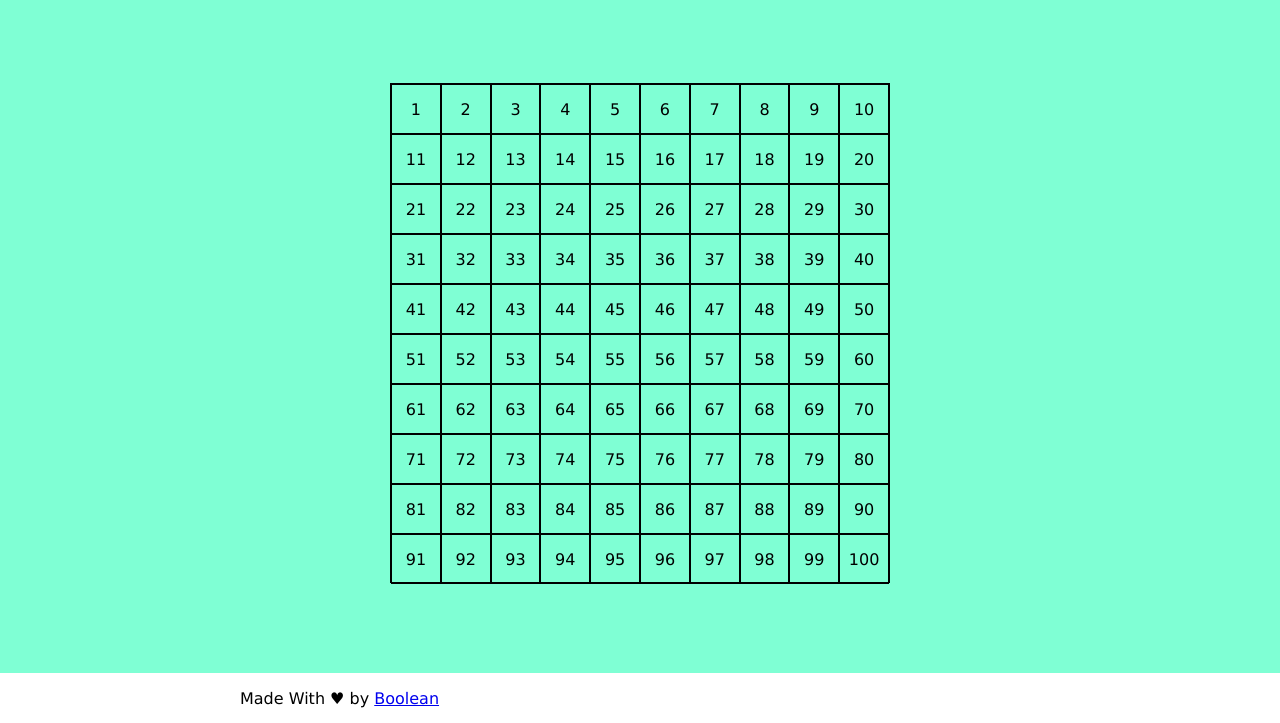
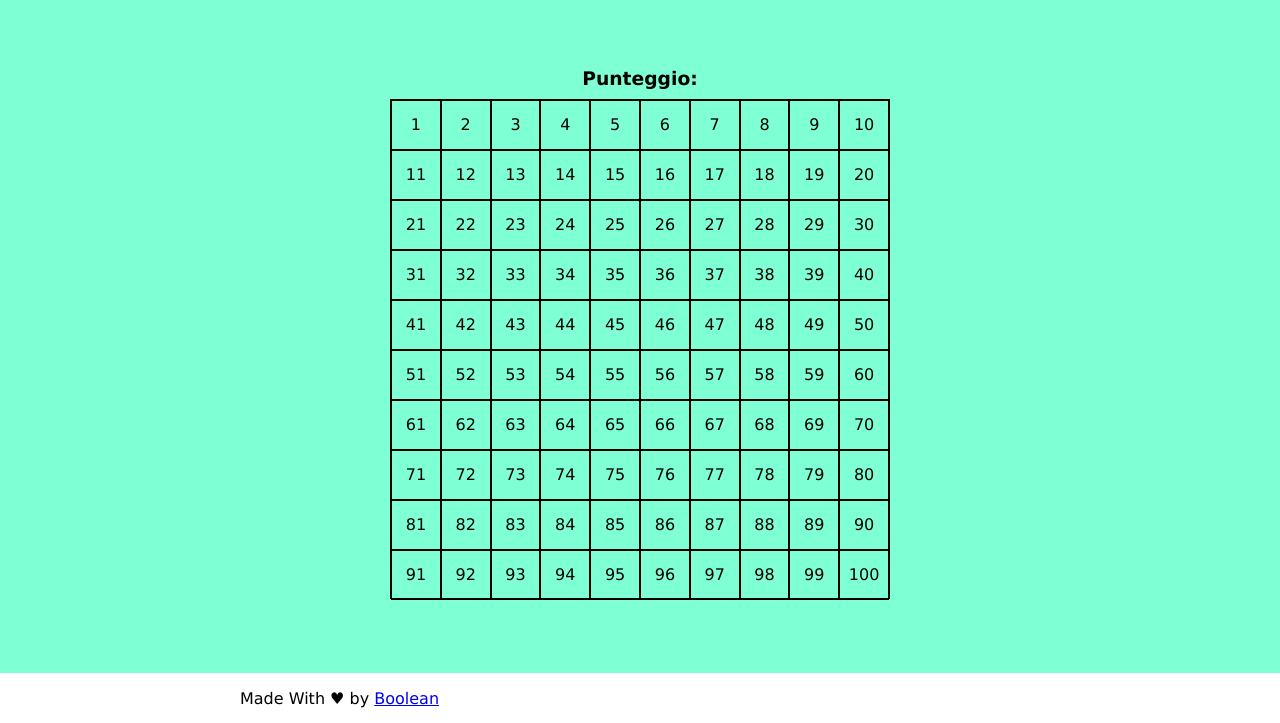
Before and after one commit to MonicaSerraWebDeveloper/js-campominato-dom, a plain HTML site: page index.html in a window 1280 px wide. Both pictures are taken after a click on the button "Play". Shown: the part 77-800 px from the top of the page. Drawn offline with Linux system fonts and the light colour scheme.

Commit message:
feat: add the score on the top of the grid to show the score inside the DOM

```diff
--- a/index.html
+++ b/index.html
@@ -32,11 +32,16 @@
     <!-- Main  -->
     <main>
         <div class="container-grid">
+            <div class="score-counter-container">
+                <h3 class="title counter">Punteggio: </h3>
+                <h3 class="score-counter"></h3>
+            </div>
             <div class="grid">
                 <!-- <div class="square">
                     <span>1</span>
                 </div> -->
             </div>
+        </div>
     </main>
     <!-- /Main  -->
     <!-- Footer  -->
--- a/js/script.js
+++ b/js/script.js
@@ -23,6 +23,8 @@
 
 const gridGame = document.querySelector('.grid');
 const playStartTheGame = document.querySelector('.btn');
+const scoreContainer = document.querySelector('.score-counter-container')
+const userScoreCounter = document.querySelector('.score-counter');
 
 playStartTheGame.addEventListener('click', function () {
    // richiamiamo il valore delle option nel select
@@ -32,6 +34,7 @@ playStartTheGame.addEventListener('click', function () {
    let howManyCells = difficultyLevel (mySelect)
 
    gridGame.style.display = 'flex'
+   scoreContainer.style.display = 'flex'
    gridGame.innerHTML = '';
    // Variabile per invocare la funzione che genera l'array dei numberi bomb
    const generatedRandomNumbers = generateBombItems (16, 1, howManyCells);
@@ -59,7 +62,8 @@ playStartTheGame.addEventListener('click', function () {
                     if (!this.classList.contains('square-blue')) {
                         this.classList.add('square-blue')
                         yourScore++
-                        console.log(yourScore);
+                        userScoreCounter.innerHTML = yourScore
+                        console.log(userScoreCounter);
                     }
                 }
             }
--- a/style/style.css
+++ b/style/style.css
@@ -96,8 +96,14 @@ main {
     width: 100%;
     margin: 0 auto;
     display: flex;
+    flex-direction: column;
     justify-content: center;
     align-items: center;
+}
+
+.score-counter-container {
+    padding-bottom: 10px;
+    display: none;
 }
 
 
```
